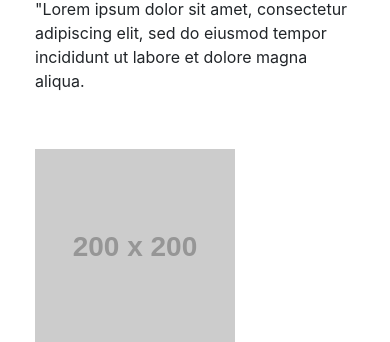
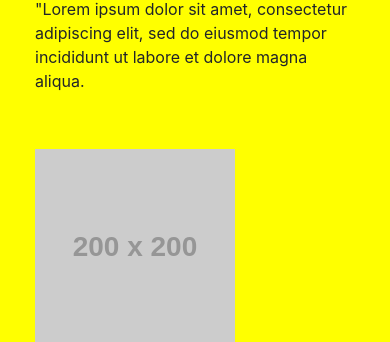
Before and after one commit to BFRaven/bfraven.github.io, a plain HTML site: page greatestwebsitemadesatact.html in a window 390 px wide. Shown: the part 439-781 px from the top of the page. Drawn offline with nearby package versions, Linux system fonts and the light colour scheme; placeholder pictures from the web are drawn by us.

Commit message:
added media query

```diff
--- a/greatestwebsitemadesatact.html
+++ b/greatestwebsitemadesatact.html
@@ -12,6 +12,12 @@
    }
 
 
+@media screen and (max-width: 1200px) {
+
+ body {
+   background-color: yellow;
+ }
+}
     </style>
 </head>
 
```
